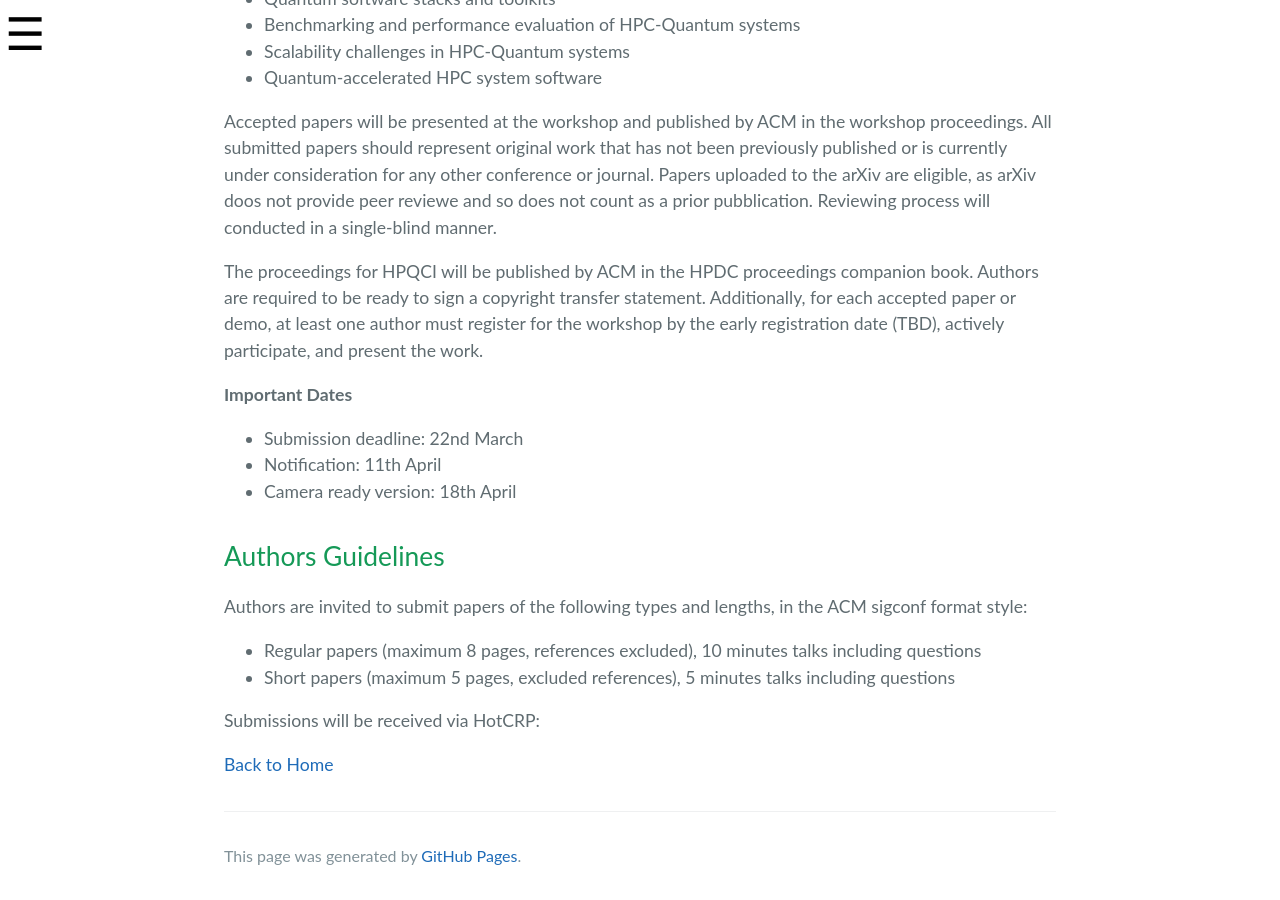
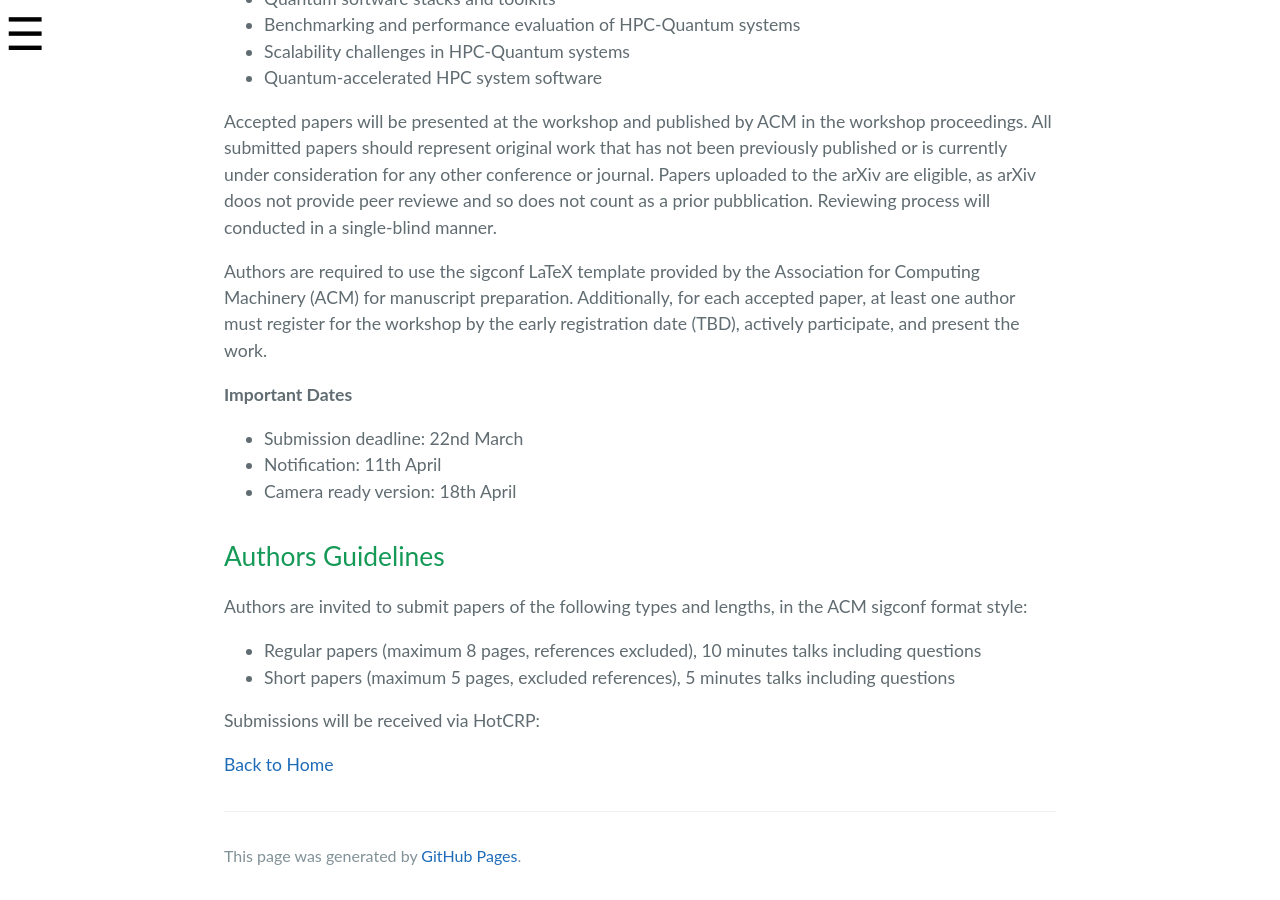
Before and after one commit to HPQCI/HPQCI.github.io, a Jekyll site: the page built from cfp.md, in a window 1280 px wide and 900 px high, scrolled down 653 px. Built offline with Jekyll 4.4.1, drawn with Linux system fonts in a browser that asks for light colours.

Commit message:
update cfp

```diff
--- a/cfp.md
+++ b/cfp.md
@@ -20,7 +20,7 @@ The integration of QC into HPC centers has become a topic of increasing interest
 
 Accepted papers will be presented at the workshop and published by ACM in the workshop proceedings. All submitted papers should represent original work that has not been previously published or is currently under consideration for any other conference or journal. Papers uploaded to the arXiv are eligible, as arXiv doos not provide peer reviewe and so does not count as a prior pubblication. Reviewing process will conducted in a single-blind manner.
 
-The proceedings for HPQCI will be published by ACM in the HPDC proceedings companion book. Authors are required to be ready to sign a copyright transfer statement. Additionally, for each accepted paper or demo, at least one author must register for the workshop by the early registration date (TBD), actively participate, and present the work.
+Authors are required to use the sigconf LaTeX template provided by the Association for Computing Machinery (ACM) for manuscript preparation. Additionally, for each accepted paper, at least one author must register for the workshop by the early registration date (TBD), actively participate, and present the work.
 
 **Important Dates**
 *	Submission deadline: 22nd March
```
